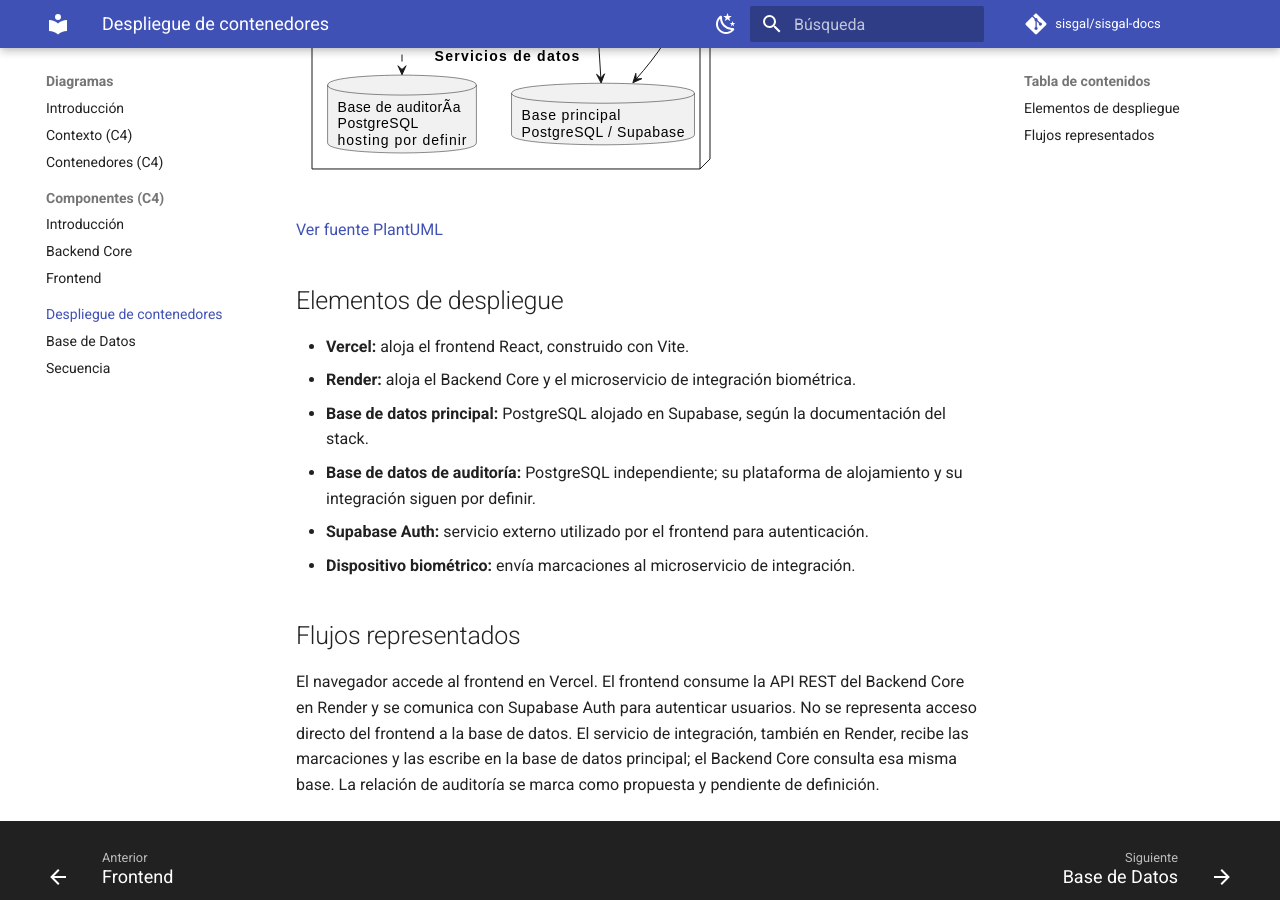
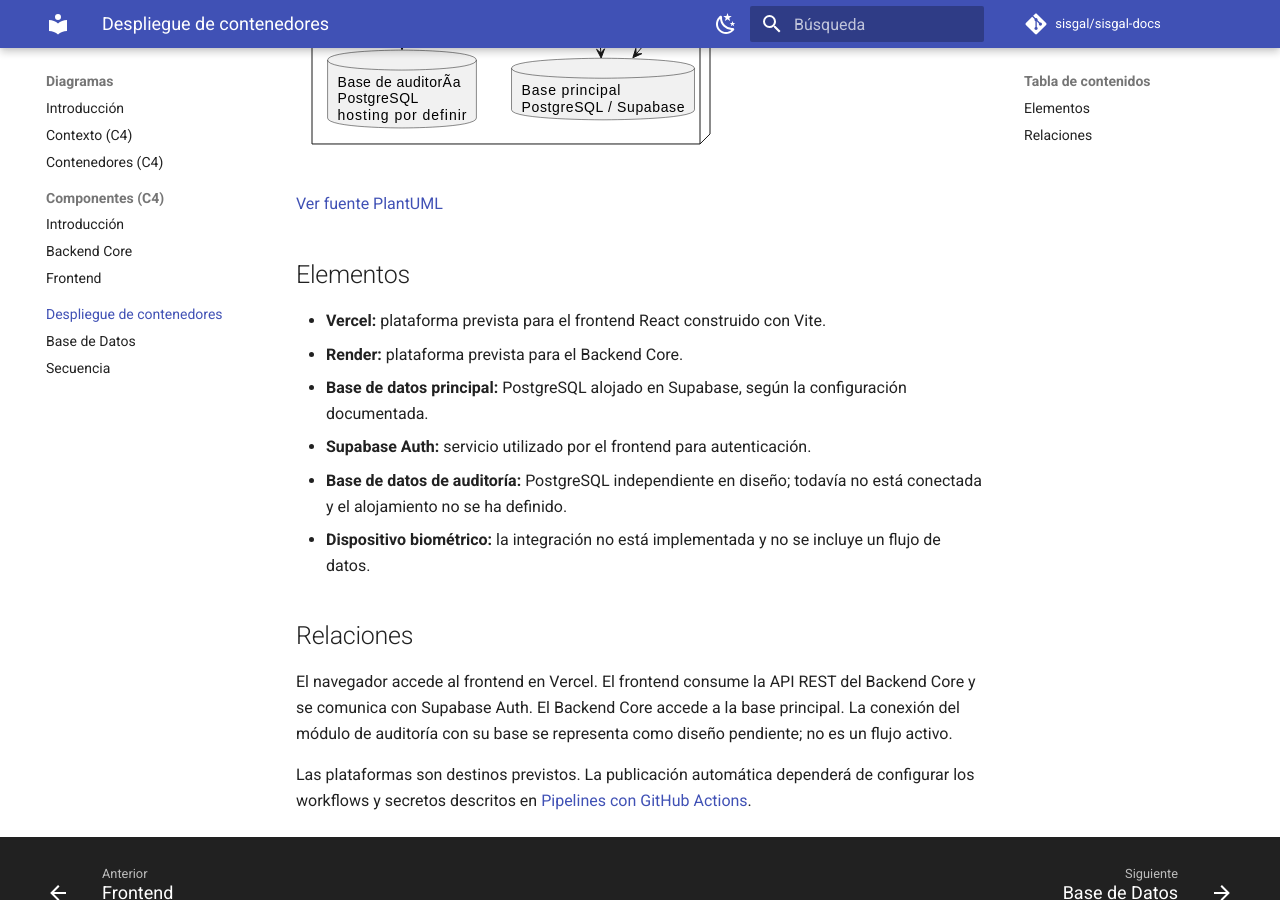
Before and after one commit to sisgal-platform/sisgal-docs, an MkDocs documentation site: the page built from docs/diagrams/deployment.md, in a window 1280 px wide and 900 px high, scrolled down 974 px. Built offline with MkDocs 1.6.1 and Material for MkDocs 9.7.7, drawn with Linux system fonts in a browser that asks for light colours; comment, search, counter and statistics services are not loaded; some of the changed text lies outside the part shown.

Commit message:
docs: remove nonexistent biometric service from deployment view

```diff
--- a/docs/diagrams/deployment.md
+++ b/docs/diagrams/deployment.md
@@ -1,20 +1,22 @@
-# Despliegue de los contenedores
+# Despliegue previsto
 
-Esta vista complementa los diagramas C4 con las plataformas de despliegue indicadas: Vercel para el frontend React y Render para ambos servicios de backend. No sustituye el [diagrama C4 de contenedores](containers.md).
+Esta vista representa las plataformas de destino confirmadas para el frontend y el Backend Core. Los pipelines automáticos aún no están implementados; consulta su diseño en [GitHub Actions](../deployment/github-actions.md).
 
 ![Diagrama de despliegue de SISGAL](images/deployment.svg)
 
 [Ver fuente PlantUML](source/deployment.puml)
 
-## Elementos de despliegue
+## Elementos
 
-- **Vercel:** aloja el frontend React, construido con Vite.
-- **Render:** aloja el Backend Core y el microservicio de integración biométrica.
-- **Base de datos principal:** PostgreSQL alojado en Supabase, según la documentación del stack.
-- **Base de datos de auditoría:** PostgreSQL independiente; su plataforma de alojamiento y su integración siguen por definir.
-- **Supabase Auth:** servicio externo utilizado por el frontend para autenticación.
-- **Dispositivo biométrico:** envía marcaciones al microservicio de integración.
+- **Vercel:** plataforma prevista para el frontend React construido con Vite.
+- **Render:** plataforma prevista para el Backend Core.
+- **Base de datos principal:** PostgreSQL alojado en Supabase, según la configuración documentada.
+- **Supabase Auth:** servicio utilizado por el frontend para autenticación.
+- **Base de datos de auditoría:** PostgreSQL independiente en diseño; todavía no está conectada y el alojamiento no se ha definido.
+- **Dispositivo biométrico:** la integración no está implementada y no se incluye un flujo de datos.
 
-## Flujos representados
+## Relaciones
 
-El navegador accede al frontend en Vercel. El frontend consume la API REST del Backend Core en Render y se comunica con Supabase Auth para autenticar usuarios. No se representa acceso directo del frontend a la base de datos. El servicio de integración, también en Render, recibe las marcaciones y las escribe en la base de datos principal; el Backend Core consulta esa misma base. La relación de auditoría se marca como propuesta y pendiente de definición.
+El navegador accede al frontend en Vercel. El frontend consume la API REST del Backend Core y se comunica con Supabase Auth. El Backend Core accede a la base principal. La conexión del módulo de auditoría con su base se representa como diseño pendiente; no es un flujo activo.
+
+Las plataformas son destinos previstos. La publicación automática dependerá de configurar los workflows y secretos descritos en [Pipelines con GitHub Actions](../deployment/github-actions.md).
```
